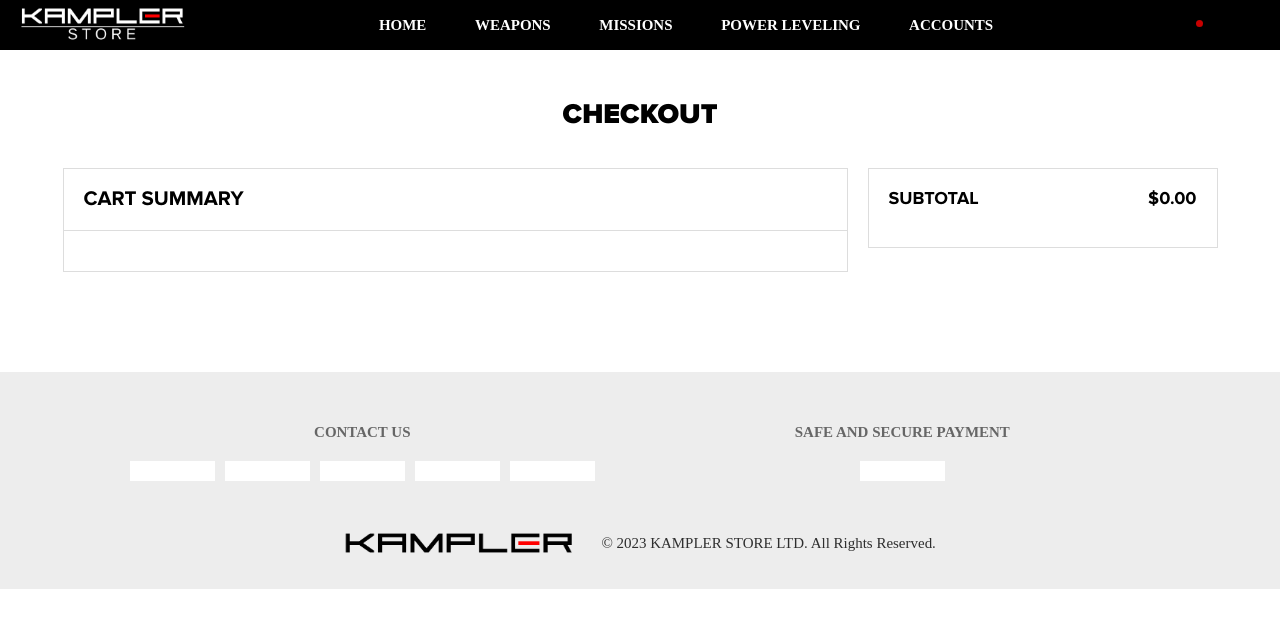
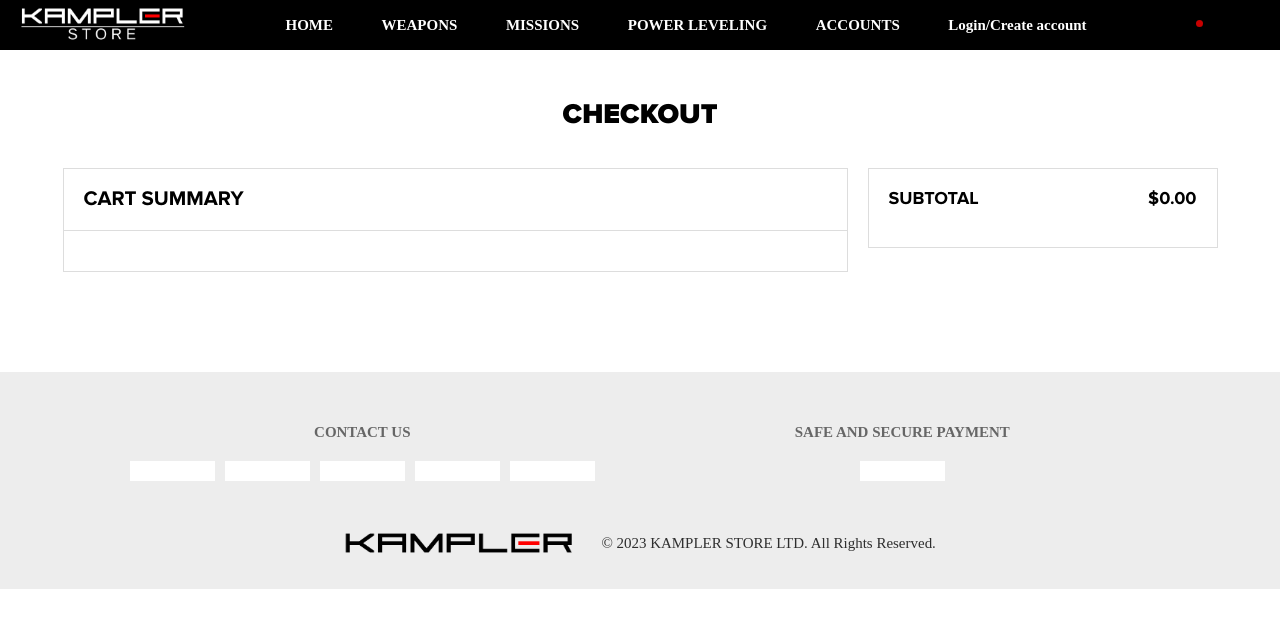
Before and after one commit to JD-Rodrigues/store-FFXI, a Next.js app in the folder Front-end/: page /cart in a window 1280 px wide. Shown: the top 628 px of the page. Built offline with nearby package versions, Linux system fonts and the light colour scheme; some icons are missing; a web font is replaced by a local one; what @prismicio/client would draw is missing.

Commit message:
refactor: remove a regra CSS que limitava o link login/logout do menu a telas mobile.

```diff
--- a/Front-end/src/layout/header/header.sass
+++ b/Front-end/src/layout/header/header.sass
@@ -48,8 +48,6 @@
 
 .menu__login__link
   text-transform: none
-  @include mixins.desktop
-    display: none
 
 .mobile__menu__btn
   font-size: 18px
--- a/Front-end/src/layout/header/index.tsx
+++ b/Front-end/src/layout/header/index.tsx
@@ -6,6 +6,7 @@ import logo from 'public/logo.png'
 import { useContext, useEffect, useState } from "react"
 import { AuthContext } from "src/contexts/authContextProvider"
 import { CartContext } from "src/contexts/cartContextProvider"
+import { logout } from "src/services/authFunctions"
 import { TCartItem } from "src/types"
 
 
@@ -31,7 +32,9 @@ const Header = () => {
     screenWidth <= 768 && setShowMenu(false)
   }
 
-
+  if(!('cart' in cartContext)) {
+    throw new Error('O cart está nulo!')
+  }
 
   useEffect(()=>{
     window.addEventListener('resize', ()=> {
@@ -99,9 +102,16 @@ const Header = () => {
           <Link
             href={userIconPath}
             className="header__menu__item link menu__login__link"
-            onClick={hideMenuByLinks}
+            onClick={() => {
+              hideMenuByLinks()
+              logout(userContext!.setLogged!, userContext!.setUser!, cartContext.setCart)
+            }}
           >
-            Log in/Create account
+            {
+              userContext?.logged
+                ? "Logout"
+                : "Login/Create account"
+            }
           </Link>
         </ul>
       </nav>
--- a/Front-end/src/styles/index.css
+++ b/Front-end/src/styles/index.css
@@ -1112,11 +1112,6 @@ address {
 .menu__login__link {
   text-transform: none;
 }
-@media (min-width: 769px) {
-  .menu__login__link {
-    display: none;
-  }
-}
 
 .mobile__menu__btn {
   font-size: 18px;
```
Also changed, not shown: 1 other file (tests, documents, lock files or other folders).
